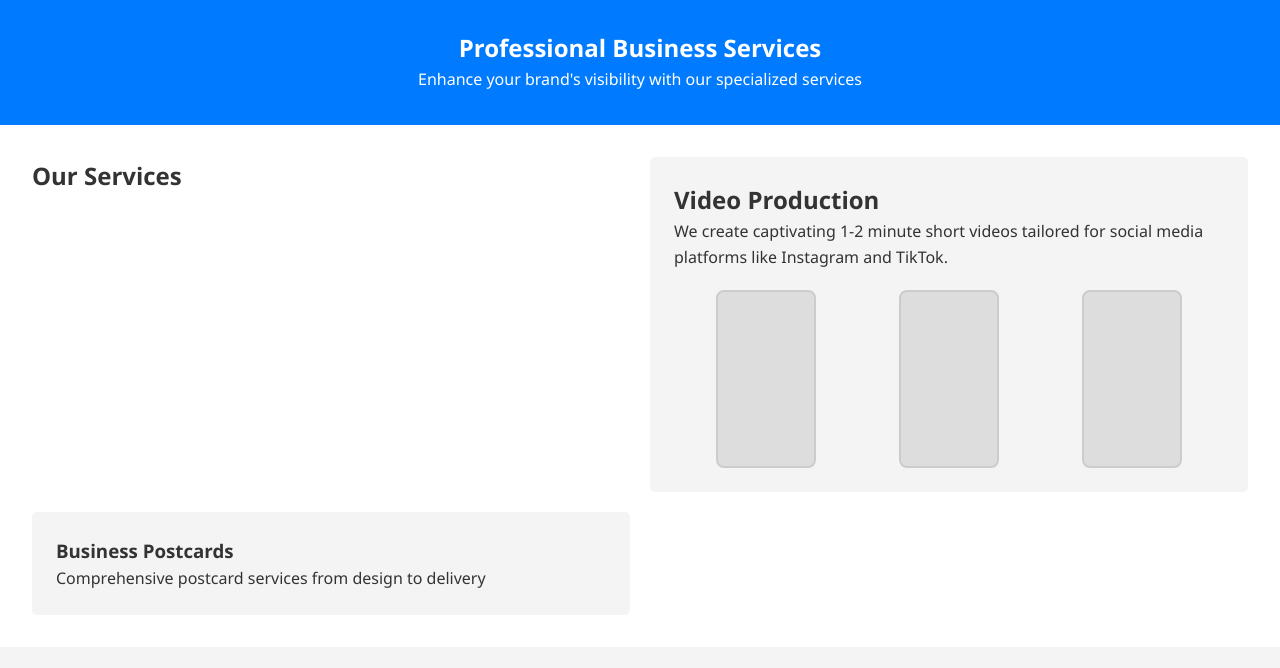
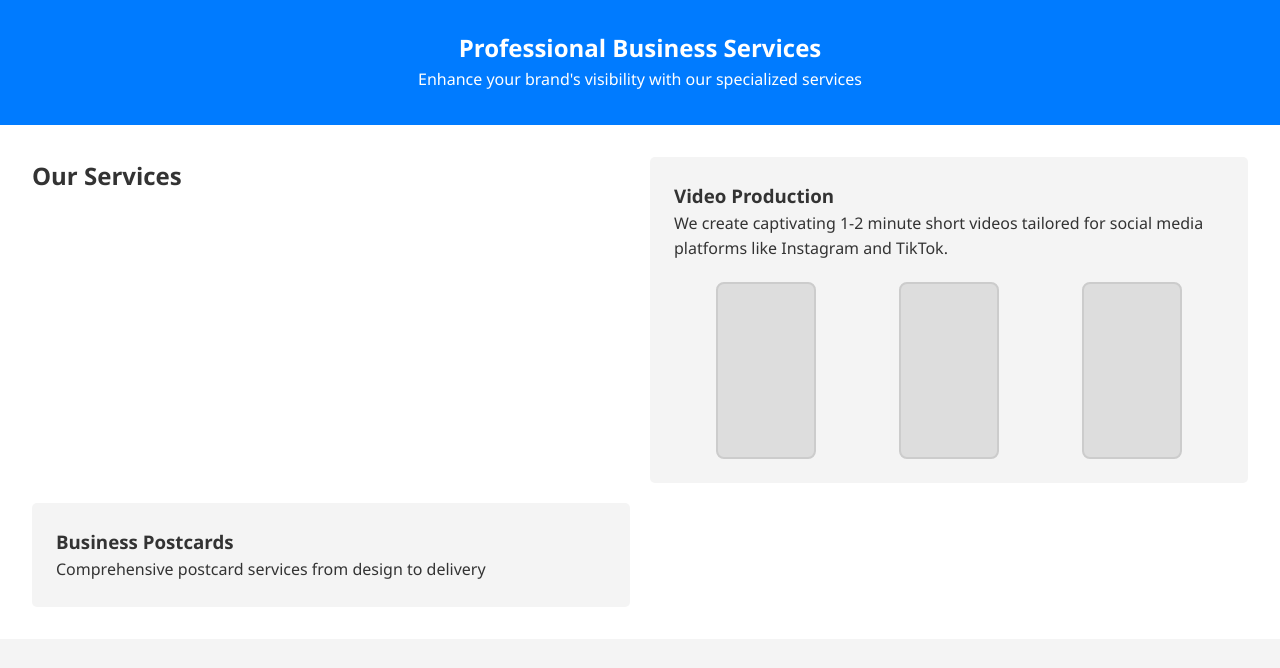
Before and after one commit to philiplynch/personal-site, a plain HTML site: page services/index.html in a window 1280 px wide. Shown: the part 61-729 px from the top of the page. Drawn offline with Linux system fonts and the light colour scheme.

Commit message:
Update index.html

```diff
--- a/services/index.html
+++ b/services/index.html
@@ -24,7 +24,7 @@
     <section id="services" class="services">
         <h2>Our Services</h2>
         <div class="service-item">
-            <h2>Video Production</h2>
+            <h3>Video Production</h3>
             <p>We create captivating 1-2 minute short videos tailored for social media platforms like Instagram and TikTok.</p>
             <div class="video-container">
                 <div class="video-placeholder"></div>
@@ -49,5 +49,3 @@
 <footer>
     <p>© 2024 Philip Lynch Business Services. All rights reserved.</p>
 </footer>
-</body>
-</html>
```
Lines whose indentation alone changed are shown as unchanged.
